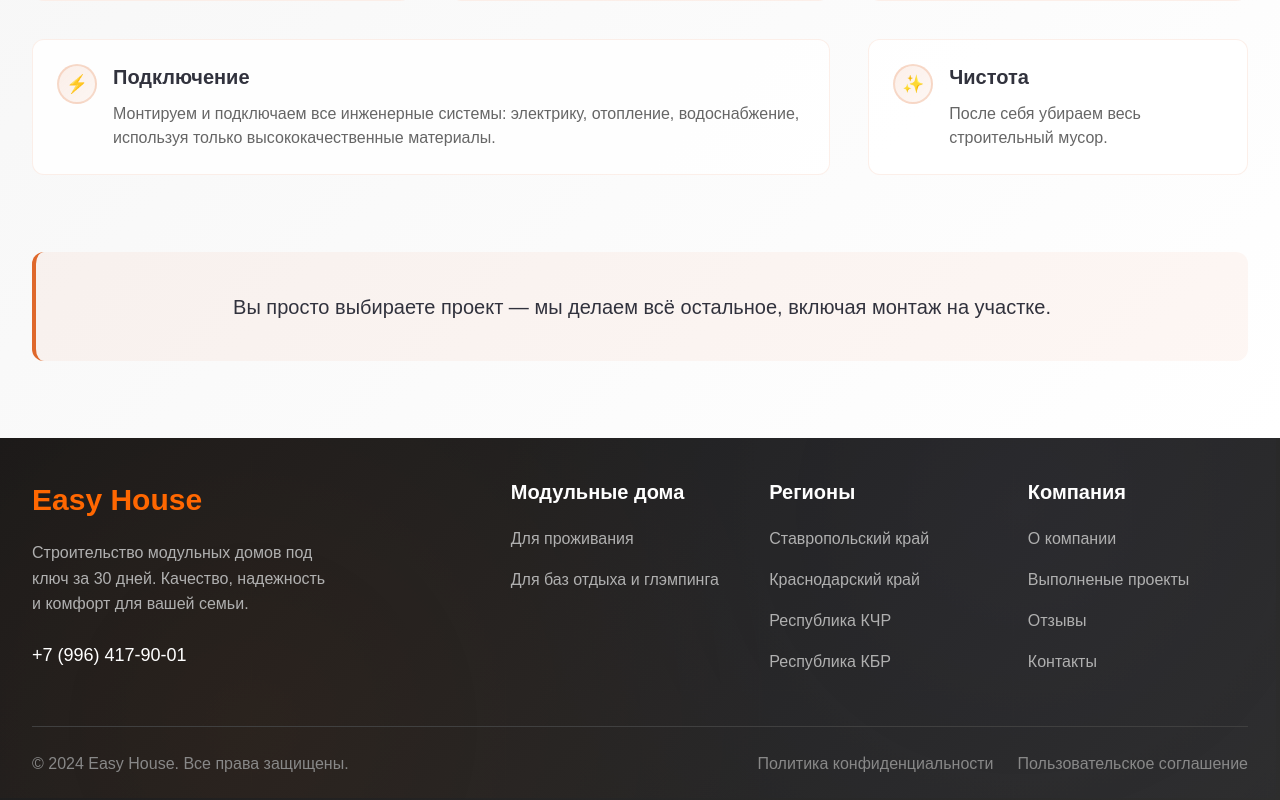
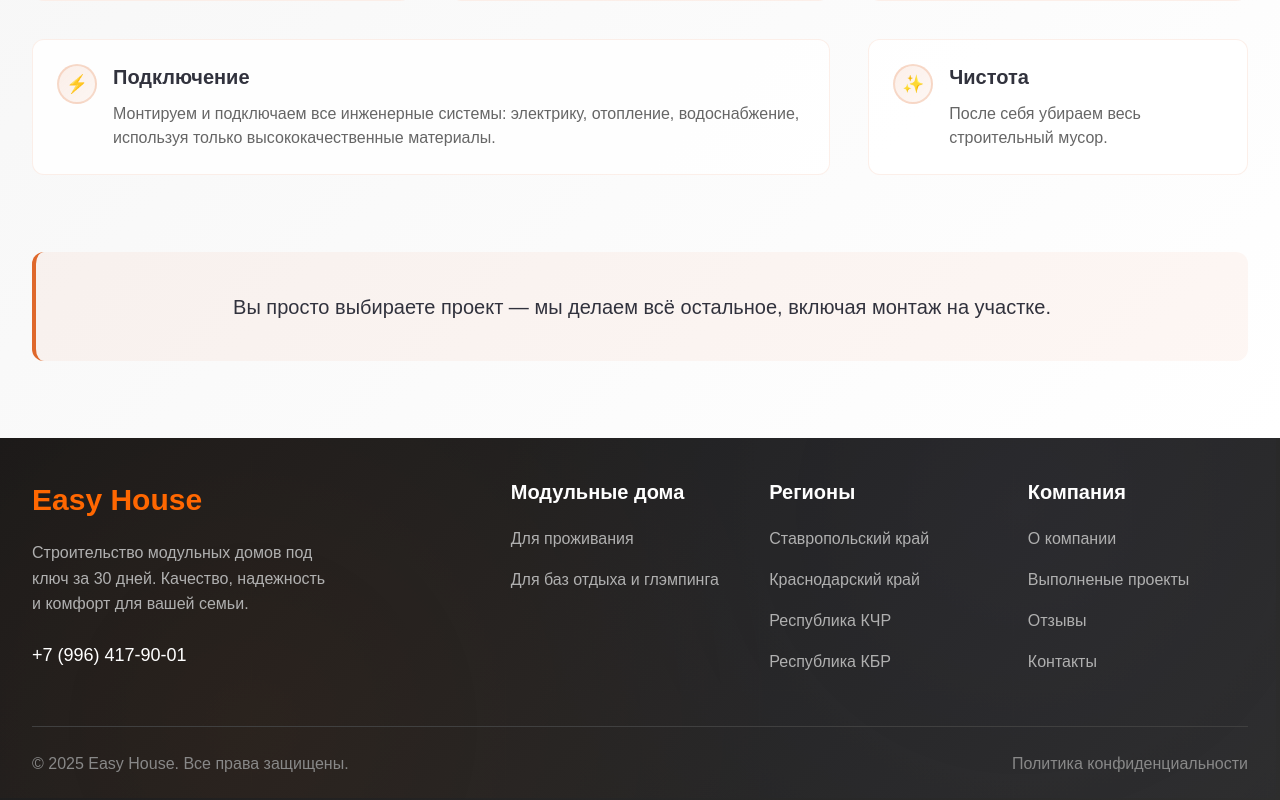
Before and after one commit to litvinenko88/Easy-House, a Next.js app: page / in a window 1280 px wide. Shown: the part 9950-10750 px from the top of the page. Built offline with nearby package versions, Linux system fonts and the light colour scheme.

Commit message:
Обновлена ссылка на политику конфиденциальности в футере

```diff
--- a/src/components/Footer/Footer.js
+++ b/src/components/Footer/Footer.js
@@ -96,11 +96,10 @@ export default function Footer() {
 
           <div className={styles.bottom}>
             <div className={styles.copyright}>
-              © 2024 Easy House. Все права защищены.
+              © 2025 Easy House. Все права защищены.
             </div>
             <div className={styles.legal}>
-              <Link href="/privacy">Политика конфиденциальности</Link>
-              <Link href="/terms">Пользовательское соглашение</Link>
+              <Link href="/politika-konfidentsialnosti">Политика конфиденциальности</Link>
             </div>
           </div>
         </div>
```
